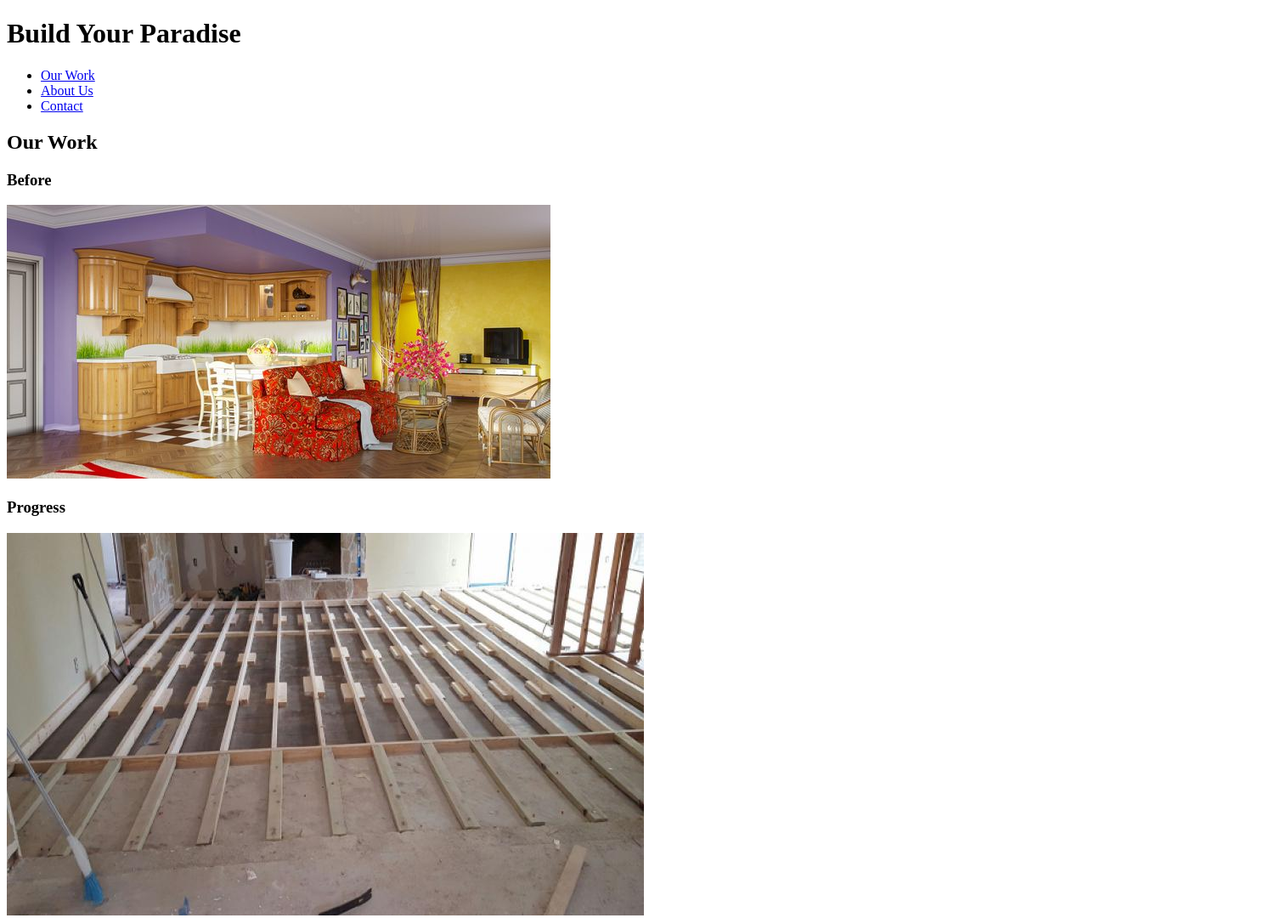
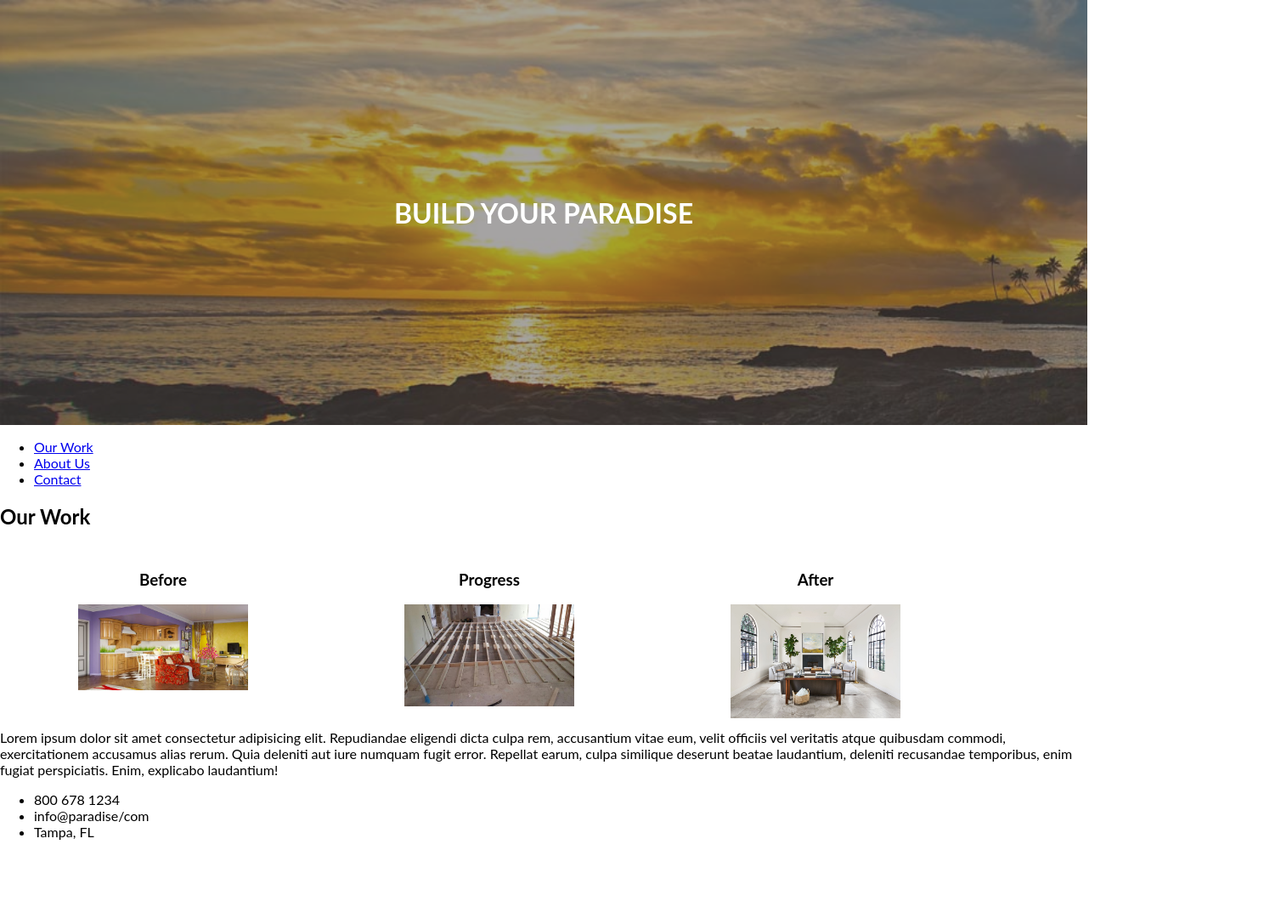
Before and after one commit to RileyShimp/interior_design, a plain HTML site: page index.html in a window 1280 px wide. Shown: the top 1080 px of the page at 85% size, 1508 px wide, since content can reach past the window. After the commit the page ends 1004 px from the top, so only its background shows below. Drawn offline with Linux system fonts and the light colour scheme.

Commit message:
Style header with background image
Co-authored-by: Anastasiia Riabets <anastasiia.ria@gmail.com>

```diff
--- a/css/styles.css
+++ b/css/styles.css
@@ -0,0 +1,38 @@
+body {
+  font-family: lato;
+  margin: 0;
+}
+
+header {
+  background: url("../img/header2.jpeg") ;
+  height: 500px;
+  background-size: cover;
+}
+
+.overlay  {
+  text-align: center;
+  height: 100%;
+  width: 100%;
+  background-color: rgba(77, 72, 72, 0.5);
+  color: white;
+  text-transform: uppercase;
+  display: flex;
+  align-items: center;
+  justify-content: center;
+}
+
+.column {
+  padding: 10px;
+  width: 30%;
+  float: left;
+  box-sizing:border-box;
+  text-align:center;
+}
+
+img {
+  max-width: 200px;
+}
+
+#aboutus{
+  clear:left;
+}
--- a/index.html
+++ b/index.html
@@ -4,39 +4,45 @@
   <meta charset="UTF-8">
   <meta http-equiv="X-UA-Compatible" content="IE=edge">
   <meta name="viewport" content="width=device-width, initial-scale=1.0">
+  <link href="css/styles.css" rel="stylesheet" type="text/css">
   <title>Interior Design</title>
 </head>
 <body>
-  <H1>Build Your Paradise</H1>
+  <header>
+    <div class="overlay">
+      <H1>Build Your Paradise</H1>
+    </div>
+  </header>
+
   <ul>
     <li><a href="#ourwork">Our Work</a></li>
     <li><a href="#aboutus">About Us</a></li>
     <li><a href="#contact">Contact</a></li>
   </ul>
-  <div id="ourwork">
+  <section id="ourwork">
     <h2>Our Work</h2>
-    <div>
+    <div class="column">
       <h3>Before</h3>
       <img src="img/before.jpeg" alt="Before">
     </div>
-    <div>
+    <div class="column">
       <h3>Progress</h3>
       <img src="img/progress.jpeg" alt="Progress">
     </div>
-    <div>
+    <div class="column">
       <h3>After</h3>
       <img src="img/after.jpeg" alt="After">
     </div>
-  </div>
-  <div id="aboutus">
+  </section>
+  <section id="aboutus">
     <p>Lorem ipsum dolor sit amet consectetur adipisicing elit. Repudiandae eligendi dicta culpa rem, accusantium vitae eum, velit officiis vel veritatis atque quibusdam commodi, exercitationem accusamus alias rerum. Quia deleniti aut iure numquam fugit error. Repellat earum, culpa similique deserunt beatae laudantium, deleniti recusandae temporibus, enim fugiat perspiciatis. Enim, explicabo laudantium!</p>
-  </div>
-  <div id="contact">
+  </section>
+  <section id="contact">
     <Ul>
       <li>800 678 1234</li>
       <li>info@paradise/com</li>
       <li>Tampa, FL</li>
     </Ul>
-  </div>
+  </section>
 </body>
 </html>
```
Also changed, not shown: img/header.png (added), img/header2.jpeg (added).
